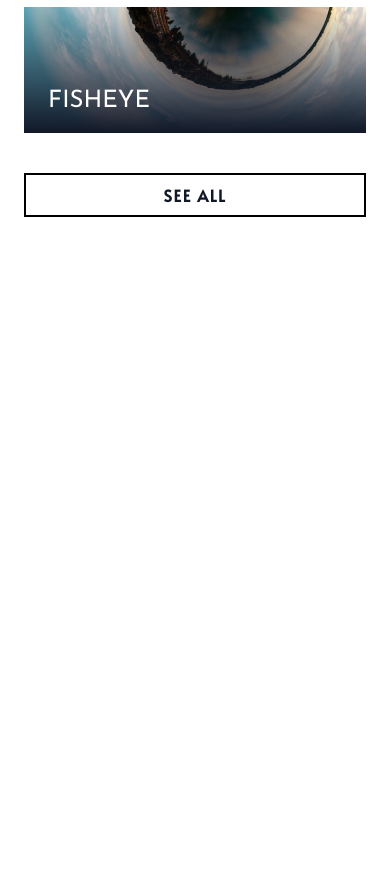
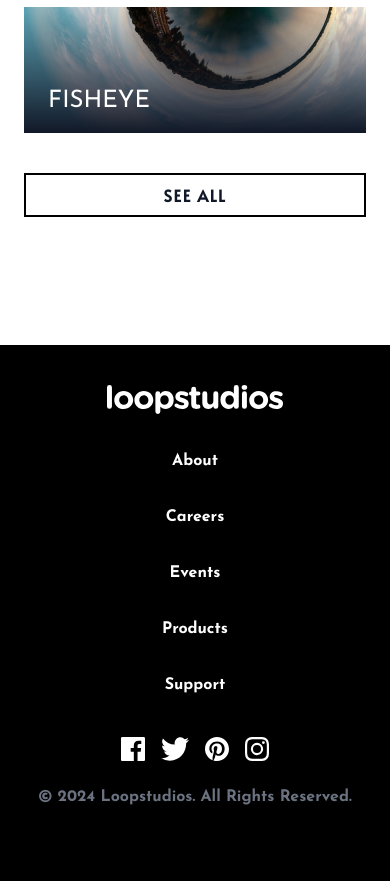
Before and after one commit to israel4u/loopstudios, a website: page index.html in a window 390 px wide. Shown: the part 2461-3342 px from the top of the page. Before the commit the page ends 2806 px from the top, so only its background shows below. Drawn offline with Linux system fonts and the light colour scheme.

Commit message:
Footer section completed with the mobile version.

```diff
--- a/index.html
+++ b/index.html
@@ -254,7 +254,7 @@
             <div class="item-gradient"></div>
 
             <!-- Item Text -->
-            <h5>Pockecuriosity</h5>
+            <h5>Pocket Curiosity</h5>
           </div>
 
           <!-- Item 3 -->
@@ -310,5 +310,112 @@
         </div>
       </div>
     </section>
+
+    <footer class="bg-black">
+      <!-- Container -->
+      <div class="container max-w-6xl py-10 mx-auto">
+        <!-- Footer Flex Container -->
+        <div
+          class="flex flex-col items-center mb-8 space-y-6 md:flex-row md:space-y-0 md:justify-between md:items-start"
+        >
+          <!-- Menu & Logo Container -->
+          <div
+            class="flex flex-col items-center space-y-8 md:items-start md:space-y-4"
+          >
+            <!-- Logo -->
+            <div class="h-8">
+              <img src="images/logo.svg" alt="Logo" class="w-44 md:ml-3" />
+            </div>
+            <!-- Menu Container -->
+            <div
+              class="flex flex-col items-center space-y-4 font-bold text-white md:flex-row md:space-y-0 md:space-x-6 md:ml-3"
+            >
+              <!-- Item 1 -->
+              <div class="h-10 group">
+                <a href="#">About</a>
+                <div
+                  class="mx-2 group-hover:border-b group-hover:border-blue-50"
+                ></div>
+              </div>
+
+              <!-- Item 2 -->
+              <div class="h-10 group">
+                <a href="#">Careers</a>
+                <div
+                  class="mx-2 group-hover:border-b group-hover:border-blue-50"
+                ></div>
+              </div>
+
+              <!-- Item 3 -->
+              <div class="h-10 group">
+                <a href="#">Events</a>
+                <div
+                  class="mx-2 group-hover:border-b group-hover:border-blue-50"
+                ></div>
+              </div>
+
+              <!-- Item 4 -->
+              <div class="h-10 group">
+                <a href="#">Products</a>
+                <div
+                  class="mx-2 group-hover:border-b group-hover:border-blue-50"
+                ></div>
+              </div>
+
+              <!-- Item 5 -->
+              <div class="h-10 group">
+                <a href="#">Support</a>
+                <div
+                  class="mx-2 group-hover:border-b group-hover:border-blue-50"
+                ></div>
+              </div>
+            </div>
+          </div>
+
+          <!-- Social & Copy Container -->
+          <div
+            class="flex flex-col items-start justify-between space-y-4 text-gray-500"
+          >
+            <!-- icons Container -->
+            <div
+              class="flex items-center justify-center mx-auto space-x-4 md:justify-end md:mx-0"
+            >
+              <!-- Icon 1 -->
+              <div class="h-8 group">
+                <a href="#">
+                  <img src="images/icon-facebook.svg" alt="" class="h-6" />
+                </a>
+              </div>
+
+              <!-- Icon 2 -->
+              <div class="h-8 group">
+                <a href="#">
+                  <img src="images/icon-twitter.svg" alt="" class="h-6" />
+                </a>
+              </div>
+
+              <!-- Icon 3 -->
+              <div class="h-8 group">
+                <a href="#">
+                  <img src="images/icon-pinterest.svg" alt="" class="h-6" />
+                </a>
+              </div>
+
+              <!-- Icon 4 -->
+              <div class="h-8 group">
+                <a href="#">
+                  <img src="images/icon-instagram.svg" alt="" class="h-6" />
+                </a>
+              </div>
+            </div>
+
+            <!-- Copy -->
+            <div class="font-bold">
+              &copy; 2024 Loopstudios. All Rights Reserved.
+            </div>
+          </div>
+        </div>
+      </div>
+    </footer>
   </body>
 </html>
```
Also changed, not shown: css/style.css.
